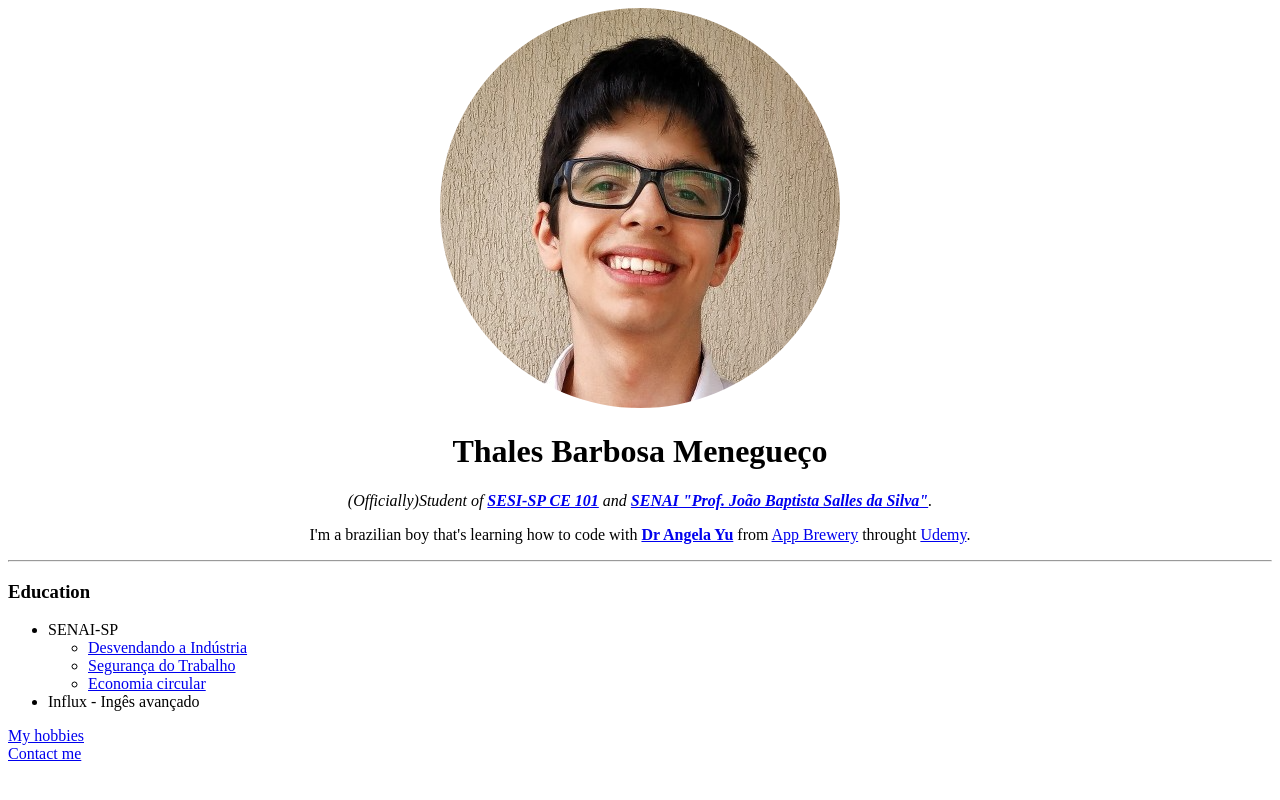
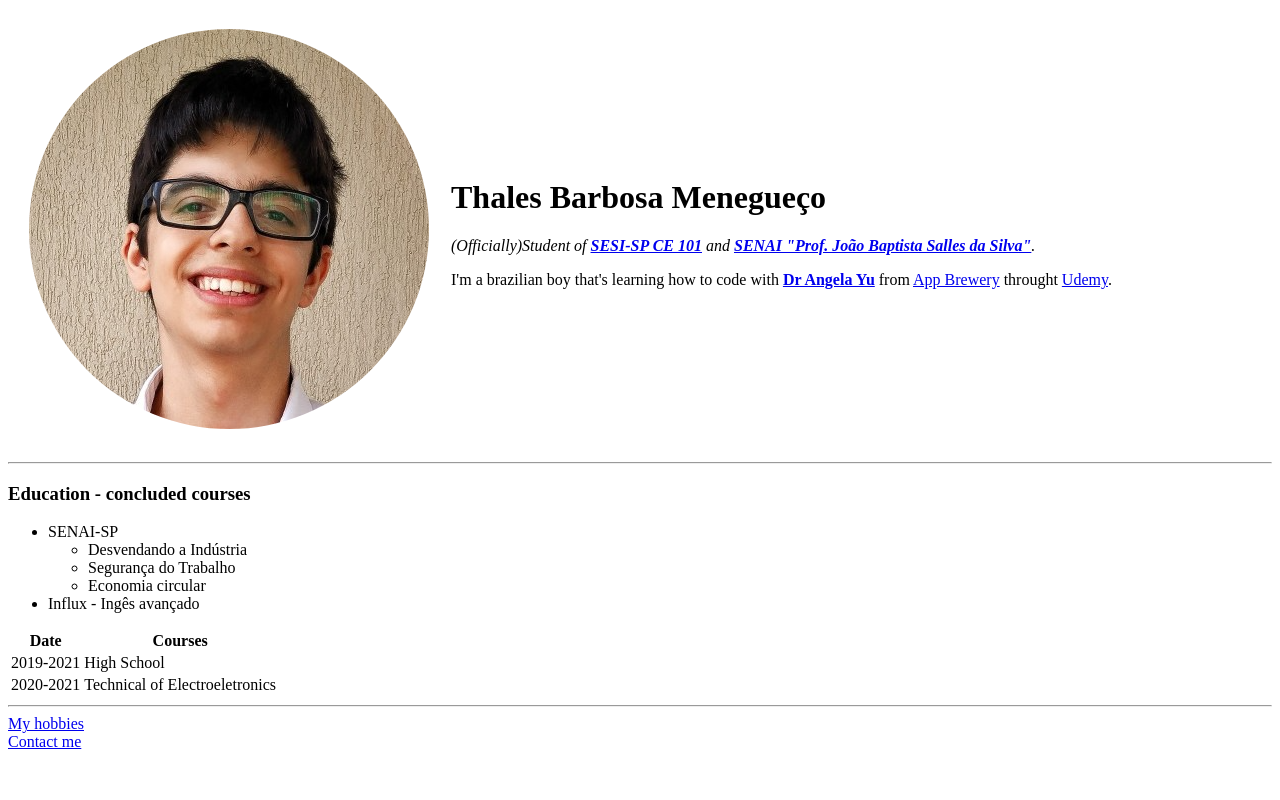
Before and after one commit to thalesmenegueco/Personal_site, a plain HTML site: page index.html in a window 1280 px wide. Drawn offline with Linux system fonts and the light colour scheme.

Commit message:
Update index.html

```diff
--- a/index.html
+++ b/index.html
@@ -5,23 +5,48 @@
     <title>Thales' Personal Site</title>
   </head>
   <body>
+    <table cellspacing="20">
+      <td><img src="Thales.png" alt="Thales profile picture"></td>
+      <td><h1>Thales Barbosa Menegueço</h1>
+        <p><em>(Officially)Student of <strong><a href="https://www.sesisp.org.br/educacao/educacao/americana" target="_blank">SESI-SP CE 101</a></strong> and <strong><a href="https://americana.sp.senai.br/">SENAI "Prof. João Baptista Salles da Silva"</a></strong>.</em></p>
+        <p>I'm a brazilian boy that's learning how to code with <strong><a href="https://www.udemy.com/user/4b4368a3-b5c8-4529-aa65-2056ec31f37e/" target="_blank">Dr Angela Yu</a></strong> from <a href="https://www.appbrewery.co/" target="_blank">App Brewery</a> throught <a href="https://www.udemy.com/" target="_blank">Udemy</a>.</p></td>
+    </table>
       <center>
-        <img src="Thales.png" alt="Thales profile picture">
-        <h1>Thales Barbosa Menegueço</h1>
-        <p><em>(Officially)Student of <strong><a href="https://www.sesisp.org.br/educacao/educacao/americana">SESI-SP CE 101</a></strong> and <strong><a href="https://americana.sp.senai.br/">SENAI "Prof. João Baptista Salles da Silva"</a></strong>.</em></p>
-        <p>I'm a brazilian boy that's learning how to code with <strong><a href="https://www.udemy.com/user/4b4368a3-b5c8-4529-aa65-2056ec31f37e/">Dr Angela Yu</a></strong> from <a href="https://www.appbrewery.co/">App Brewery</a> throught <a href="https://www.udemy.com/">Udemy</a>.</p>
+
+
       </center>
       <hr>
-      <h3>Education</h3>
+      <h3>Education - concluded courses</h3>
         <ul>
           <li>SENAI-SP</li>
             <ul>
-            <li><a href="Certificados/CERTIFICADO-DESVENDANDO A INDÚSTRIA.pdf">Desvendando a Indústria</a></li>
-            <li><a href="Certificados/CERTIFICADO-Segurança do Trabalho.pdf">Segurança do Trabalho</a></li>
-            <li><a href="Certificados/CERTIFICADO-Economia Circular.pdf">Economia circular</a></li>
+              <li>Desvendando a Indústria</li>
+              <li>Segurança do Trabalho</li>
+              <li>Economia circular</li>
             </ul>
           <li>Influx - Ingês avançado</li>
         </ul>
+      <table>
+        <thead>
+          <tr>
+            <th>Date</th>
+            <th>Courses</th>
+          </tr>
+        </thead>
+        <tbody>
+          <tr>
+            <td>2019-2021</td>
+            <td>High School</td>
+          </tr>
+        </tbody>
+        <tfoot>
+          <tr>
+            <td>2020-2021</td>
+            <td>Technical of Electroeletronics</td>
+          </tr>
+        </tfoot>
+      </table>
+      <hr>
         <a href="hobbies.html">My hobbies</a><br>
         <a href="contact.html">Contact me</a>
   </body>
```
Lines whose indentation alone changed are shown as unchanged.
